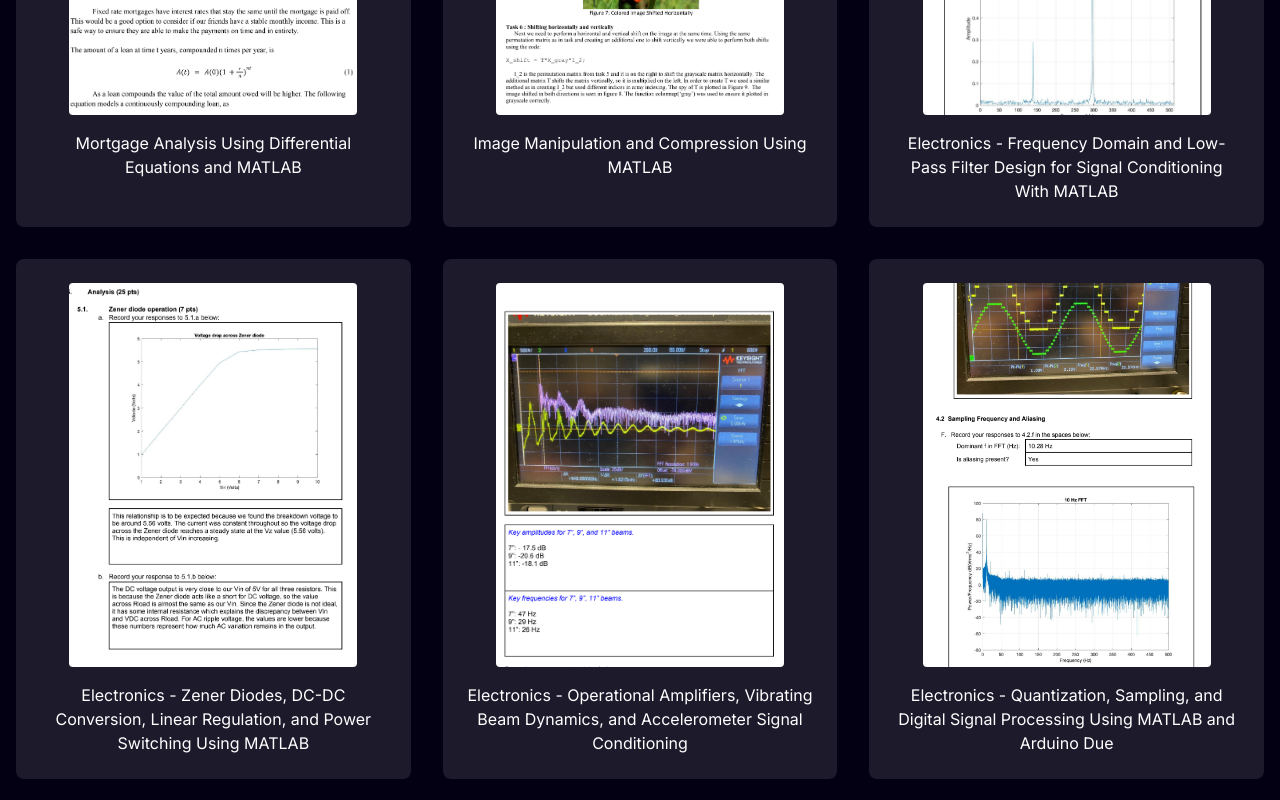
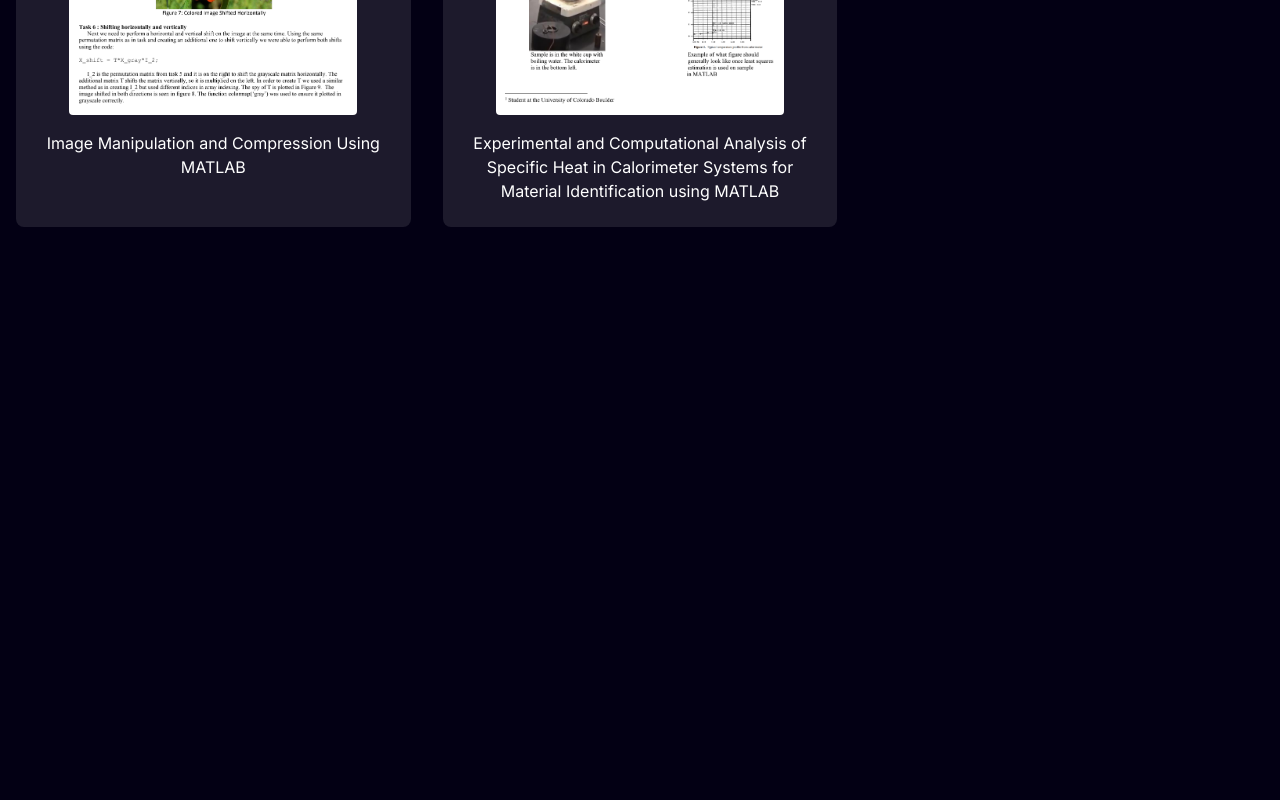
Before and after one commit to DavilaDawg/portfolio, a Next.js app: page / in a window 1280 px wide. Shown: the part 4980-5780 px from the top of the page. After the commit the page ends 5431 px from the top, so only its background shows below. Built offline with nearby package versions, Linux system fonts and the light colour scheme.

Commit message:
feat: remove all electronics labs

```diff
--- a/components/main/Labs.tsx
+++ b/components/main/Labs.tsx
@@ -49,14 +49,15 @@ const labReports: LabReport[] = [
 		description:
 			"This lab investigates aircraft dynamics, focusing on three primary cases and doublet inputs to analyze longitudinal and lateral modes. Case 1 shows phugoid oscillations due to non-trim conditions with zero control inputs. Case 2 demonstrates steady flight with minimal oscillations from balanced controls. Case 3 transitions from Dutch roll and phugoid modes to an unstable spiral descent. Doublet input on the elevator excites short-period and phugoid modes, enabling estimates of natural frequencies and damping ratios.",
 		imageUrl: "/lab21.png",
-	}, {
-		id: 3,
-		title: "Aerospace Computing - Satellite Tracking Using C++",
-		pdfUrl:
-			"https://drive.google.com/file/d/11_2r9IrR4zb3Kjg10ZCZDbRiC7JVgR90/view?usp=drive_link",
-		description: `This project simulates satellite orbits and ground station communication planning by calculating visibility windows over three days. Satellite positions are generated based on Earth's rotation, stored in "CBPosition.csv," and visibility is determined each minute using a masking angle. Results, saved as "Sat1Visibility.csv" and "Sat2Visibility.csv," indicate when satellites are visible (1) or not (0) from the ground station, providing essential data for optimizing coverage and communication schedules.`,
-		imageUrl: "/lab3.png",
 	},
+	//{
+	// 	id: 3,
+	// 	title: "Aerospace Computing - Satellite Tracking Using C++",
+	// 	pdfUrl:
+	// 		"https://drive.google.com/file/d/11_2r9IrR4zb3Kjg10ZCZDbRiC7JVgR90/view?usp=drive_link",
+	// 	description: `This project simulates satellite orbits and ground station communication planning by calculating visibility windows over three days. Satellite positions are generated based on Earth's rotation, stored in "CBPosition.csv," and visibility is determined each minute using a masking angle. Results, saved as "Sat1Visibility.csv" and "Sat2Visibility.csv," indicate when satellites are visible (1) or not (0) from the ground station, providing essential data for optimizing coverage and communication schedules.`,
+	// 	imageUrl: "/lab3.png",
+	// },
 	{
 		id: 6,
 		title: "Design and Analysis of a Roller Coaster Pilot Simulator in MATLAB",
@@ -132,76 +133,76 @@ const labReports: LabReport[] = [
 	// 		"This lab investigates AC/DC coupling and RC circuits through precise oscilloscope and multimeter analysis. It examines the impact of coupling on signal integrity, derives and evaluates RC time constants, and analyzes the output waveform of a rectifier under different load conditions. Capacitor values were computed theoretically and validated via experimental measurements, ensuring alignment with expected circuit behavior.",
 	// 	imageUrl: "/lab11.png",
 	// },
-	{
-		id: 12,
-		title:
-			"Electronics - Frequency Domain and Low-Pass Filter Design for Signal Conditioning With MATLAB",
-		pdfUrl:
-			"https://drive.google.com/file/d/1kyR0rs1kNZ0RVn7uS6xV7z4L2NTxeTwu/view?usp=sharing",
-		description:
-			"In this lab, we explored the frequency content of various signals using both time and frequency domain analysis. Key measurements such as peak-to-peak voltage, RMS voltage, and signal frequency were determined through power spectral density plots and Fourier analysis. We designed and tested a low-pass filter circuit, recording the effects on signal attenuation as frequency increased, confirming theoretical corner frequency behavior. Experimental results showed how signal filtering and spectral analysis can be used to condition signals in practical applications. The lab also involved assessing the filter's roll-off rate, confirming a 20 dB per decade decline past the cutoff frequency.",
-		imageUrl: "/lab12.png",
-	},
-	{
-		id: 13,
-		title:
-			"Electronics - Zener Diodes, DC-DC Conversion, Linear Regulation, and Power Switching Using MATLAB",
-		pdfUrl:
-			"https://drive.google.com/file/d/16wBSpIKbWWutfrI0dLli_Uu1OEhROWUy/view?usp=sharing",
-		description:
-			"The experiments focused on evaluating Zener diode behavior under varying input voltages, analyzing a DC-DC converter's performance, assessing the stability of a linear power regulator, and examining transistor-based power switching. Key findings include the identification of a Zener diode breakdown voltage of 5.56 V, DC-DC conversion efficiency affected by load resistance, linear regulator efficiency variations with different resistive loads, and the switching characteristics of MOSFETs. The efficiency of power regulation techniques was quantified, revealing significant differences between linear and DC-DC methods.",
-		imageUrl: "/lab13.png",
-	},
-	{
-		id: 14,
-		title:
-			"Electronics - Operational Amplifiers, Vibrating Beam Dynamics, and Accelerometer Signal Conditioning",
-		pdfUrl:
-			"https://drive.google.com/file/d/1Tr1g2yq8rb-GL9YMeZYXokxhYZK-zKVd/view?usp=sharing",
-		description:
-			"The study explored the gain and limitations of inverting, buffer and summing amplifiers. The vibrating beam experiment revealed a frequency-dependent damping effect, with higher frequencies at shorter beam lengths. Accelerometer signal conditioning was implemented to enhance voltage output stability, using an operational amplifier to attenuate and fine-tune the signal for accurate vibration measurements. The results demonstrate practical applications of amplifiers in signal processing and vibration analysis.",
-		imageUrl: "/lab14.png",
-	},
-	{
-		id: 15,
-		title:
-			"Electronics - Quantization, Sampling, and Digital Signal Processing Using MATLAB and Arduino Due",
-		pdfUrl:
-			"https://drive.google.com/file/d/1fT8IF62jaI4w8QXKr8ogW9Gt4Rlayt7f/view?usp=sharing",
-		description:
-			"Quantization experiments compared 4-bit, 8-bit, and 12-bit resolutions, revealing visible quantization effects at lower bit levels and higher resolution with increased bit depth. Sampling frequency tests demonstrated aliasing at certain frequencies, emphasizing the importance of adhering to the Nyquist criterion. Computational speed analysis compared an Arduino Due and MATLAB, highlighting significant performance differences due to processor speed and algorithm complexity, with MATLAB completing tasks much faster. The results underscore the practical challenges and considerations in digital signal processing applications.",
-		imageUrl: "/lab15.png",
-	},
-	{
-		id: 16,
-		title:
-			"Electronics - Serial Port and Arduino ADC Communication Interfaces for Digital Signal Processing Using MATLAB",
-		pdfUrl:
-			"https://drive.google.com/file/d/1yg4i8lk3hg2A600hnHq-OEpPRduZ2oMx/view?usp=drive_link",
-		description:
-			"Investigated serial communication protocols and Arduino analog-to-digital (ADC) conversions. Different parity configurations and baud rates were assessed for their effects on signal transmission. Notable findings include variations in character representation based on parity settings and the influence of baud rate on transmission speed. The Arduino ADC's response to voltage inputs was evaluated, revealing insights into effective voltage resolution and sampling rates. MATLAB integration indicated a maximum effective sampling frequency of 80 Hz, with aliasing observed at lower frequencies due to communication lag.",
-		imageUrl: "/lab16.png",
-	},
-	{
-		id: 17,
-		title:
-			"Electronics - Combinatorial and Sequential Logic Circuits with Frequency Measurement Techniques Using Multisim",
-		pdfUrl:
-			"https://drive.google.com/file/d/14v_853S1OTU4b9NBC--x6-Iy1bvNz53z/view?usp=sharing",
-		description:
-			"Examined logic circuits through simulations and practical tests using Multisim, Arduino Due, and BASYS 3 FPGA. It covers combinatorial gates (e.g., OR, AND, XOR) and synchronous vs. asynchronous counters. The BASYS 3 outperforms the Arduino Due in high-frequency measurements due to better processing and higher clock speeds.",
-		imageUrl: "/lab17.png",
-	},
-	{
-		id: 18,
-		title:
-			"Electronics - Frequency Modulation and Filtering in Signal Processing Using MATLAB",
-		pdfUrl:
-			"https://drive.google.com/file/d/1R_mLG752Gk1hfgZgPKUl_MvbnPUJJjpq/view?usp=sharing",
-		description:
-			"This report examines signal processing techniques, including mixers, filters, and modulation. Mixers demonstrated harmonic generation and frequency translation, while filters effectively isolated desired frequencies. AM showed sensitivity to noise, whereas FM proved more robust, maintaining signal integrity. MATLAB simulations highlighted FM's noise resistance, reinforcing its advantages for modern communication systems.",
-		imageUrl: "/lab18.png",
-	},
+	// {
+	// 	id: 12,
+	// 	title:
+	// 		"Electronics - Frequency Domain and Low-Pass Filter Design for Signal Conditioning With MATLAB",
+	// 	pdfUrl:
+	// 		"https://drive.google.com/file/d/1kyR0rs1kNZ0RVn7uS6xV7z4L2NTxeTwu/view?usp=sharing",
+	// 	description:
+	// 		"In this lab, we explored the frequency content of various signals using both time and frequency domain analysis. Key measurements such as peak-to-peak voltage, RMS voltage, and signal frequency were determined through power spectral density plots and Fourier analysis. We designed and tested a low-pass filter circuit, recording the effects on signal attenuation as frequency increased, confirming theoretical corner frequency behavior. Experimental results showed how signal filtering and spectral analysis can be used to condition signals in practical applications. The lab also involved assessing the filter's roll-off rate, confirming a 20 dB per decade decline past the cutoff frequency.",
+	// 	imageUrl: "/lab12.png",
+	// },
+	// {
+	// 	id: 13,
+	// 	title:
+	// 		"Electronics - Zener Diodes, DC-DC Conversion, Linear Regulation, and Power Switching Using MATLAB",
+	// 	pdfUrl:
+	// 		"https://drive.google.com/file/d/16wBSpIKbWWutfrI0dLli_Uu1OEhROWUy/view?usp=sharing",
+	// 	description:
+	// 		"The experiments focused on evaluating Zener diode behavior under varying input voltages, analyzing a DC-DC converter's performance, assessing the stability of a linear power regulator, and examining transistor-based power switching. Key findings include the identification of a Zener diode breakdown voltage of 5.56 V, DC-DC conversion efficiency affected by load resistance, linear regulator efficiency variations with different resistive loads, and the switching characteristics of MOSFETs. The efficiency of power regulation techniques was quantified, revealing significant differences between linear and DC-DC methods.",
+	// 	imageUrl: "/lab13.png",
+	// },
+	// {
+	// 	id: 14,
+	// 	title:
+	// 		"Electronics - Operational Amplifiers, Vibrating Beam Dynamics, and Accelerometer Signal Conditioning",
+	// 	pdfUrl:
+	// 		"https://drive.google.com/file/d/1Tr1g2yq8rb-GL9YMeZYXokxhYZK-zKVd/view?usp=sharing",
+	// 	description:
+	// 		"The study explored the gain and limitations of inverting, buffer and summing amplifiers. The vibrating beam experiment revealed a frequency-dependent damping effect, with higher frequencies at shorter beam lengths. Accelerometer signal conditioning was implemented to enhance voltage output stability, using an operational amplifier to attenuate and fine-tune the signal for accurate vibration measurements. The results demonstrate practical applications of amplifiers in signal processing and vibration analysis.",
+	// 	imageUrl: "/lab14.png",
+	// },
+	// {
+	// 	id: 15,
+	// 	title:
+	// 		"Electronics - Quantization, Sampling, and Digital Signal Processing Using MATLAB and Arduino Due",
+	// 	pdfUrl:
+	// 		"https://drive.google.com/file/d/1fT8IF62jaI4w8QXKr8ogW9Gt4Rlayt7f/view?usp=sharing",
+	// 	description:
+	// 		"Quantization experiments compared 4-bit, 8-bit, and 12-bit resolutions, revealing visible quantization effects at lower bit levels and higher resolution with increased bit depth. Sampling frequency tests demonstrated aliasing at certain frequencies, emphasizing the importance of adhering to the Nyquist criterion. Computational speed analysis compared an Arduino Due and MATLAB, highlighting significant performance differences due to processor speed and algorithm complexity, with MATLAB completing tasks much faster. The results underscore the practical challenges and considerations in digital signal processing applications.",
+	// 	imageUrl: "/lab15.png",
+	// },
+	// {
+	// 	id: 16,
+	// 	title:
+	// 		"Electronics - Serial Port and Arduino ADC Communication Interfaces for Digital Signal Processing Using MATLAB",
+	// 	pdfUrl:
+	// 		"https://drive.google.com/file/d/1yg4i8lk3hg2A600hnHq-OEpPRduZ2oMx/view?usp=drive_link",
+	// 	description:
+	// 		"Investigated serial communication protocols and Arduino analog-to-digital (ADC) conversions. Different parity configurations and baud rates were assessed for their effects on signal transmission. Notable findings include variations in character representation based on parity settings and the influence of baud rate on transmission speed. The Arduino ADC's response to voltage inputs was evaluated, revealing insights into effective voltage resolution and sampling rates. MATLAB integration indicated a maximum effective sampling frequency of 80 Hz, with aliasing observed at lower frequencies due to communication lag.",
+	// 	imageUrl: "/lab16.png",
+	// },
+	// {
+	// 	id: 17,
+	// 	title:
+	// 		"Electronics - Combinatorial and Sequential Logic Circuits with Frequency Measurement Techniques Using Multisim",
+	// 	pdfUrl:
+	// 		"https://drive.google.com/file/d/14v_853S1OTU4b9NBC--x6-Iy1bvNz53z/view?usp=sharing",
+	// 	description:
+	// 		"Examined logic circuits through simulations and practical tests using Multisim, Arduino Due, and BASYS 3 FPGA. It covers combinatorial gates (e.g., OR, AND, XOR) and synchronous vs. asynchronous counters. The BASYS 3 outperforms the Arduino Due in high-frequency measurements due to better processing and higher clock speeds.",
+	// 	imageUrl: "/lab17.png",
+	// },
+	// {
+	// 	id: 18,
+	// 	title:
+	// 		"Electronics - Frequency Modulation and Filtering in Signal Processing Using MATLAB",
+	// 	pdfUrl:
+	// 		"https://drive.google.com/file/d/1R_mLG752Gk1hfgZgPKUl_MvbnPUJJjpq/view?usp=sharing",
+	// 	description:
+	// 		"This report examines signal processing techniques, including mixers, filters, and modulation. Mixers demonstrated harmonic generation and frequency translation, while filters effectively isolated desired frequencies. AM showed sensitivity to noise, whereas FM proved more robust, maintaining signal integrity. MATLAB simulations highlighted FM's noise resistance, reinforcing its advantages for modern communication systems.",
+	// 	imageUrl: "/lab18.png",
+	// },
 	{
 		id: 19,
 		title:
```
